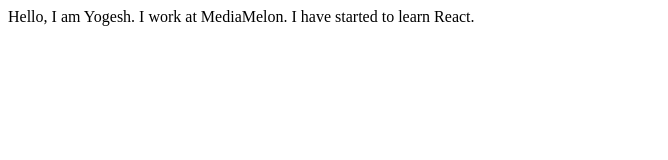
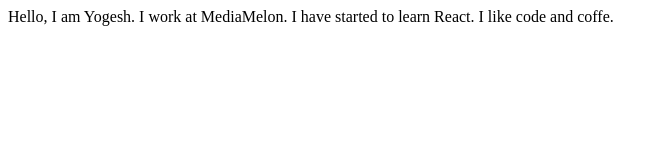
Before and after one commit to yogesh-/Yogesh-dev-portfolio, a plain HTML site: page index.html in a window 1280 px wide. Shown: the whole page, without its empty margins (0-668 px from the left). Drawn offline with Linux system fonts and the light colour scheme.

Commit message:
updating the webpage

```diff
--- a/index.html
+++ b/index.html
@@ -10,5 +10,7 @@
     Hello, I am Yogesh. I work at MediaMelon.
 
     I have started to learn React.
+
+    I like code and coffe.
 </body>
 </html>
```
